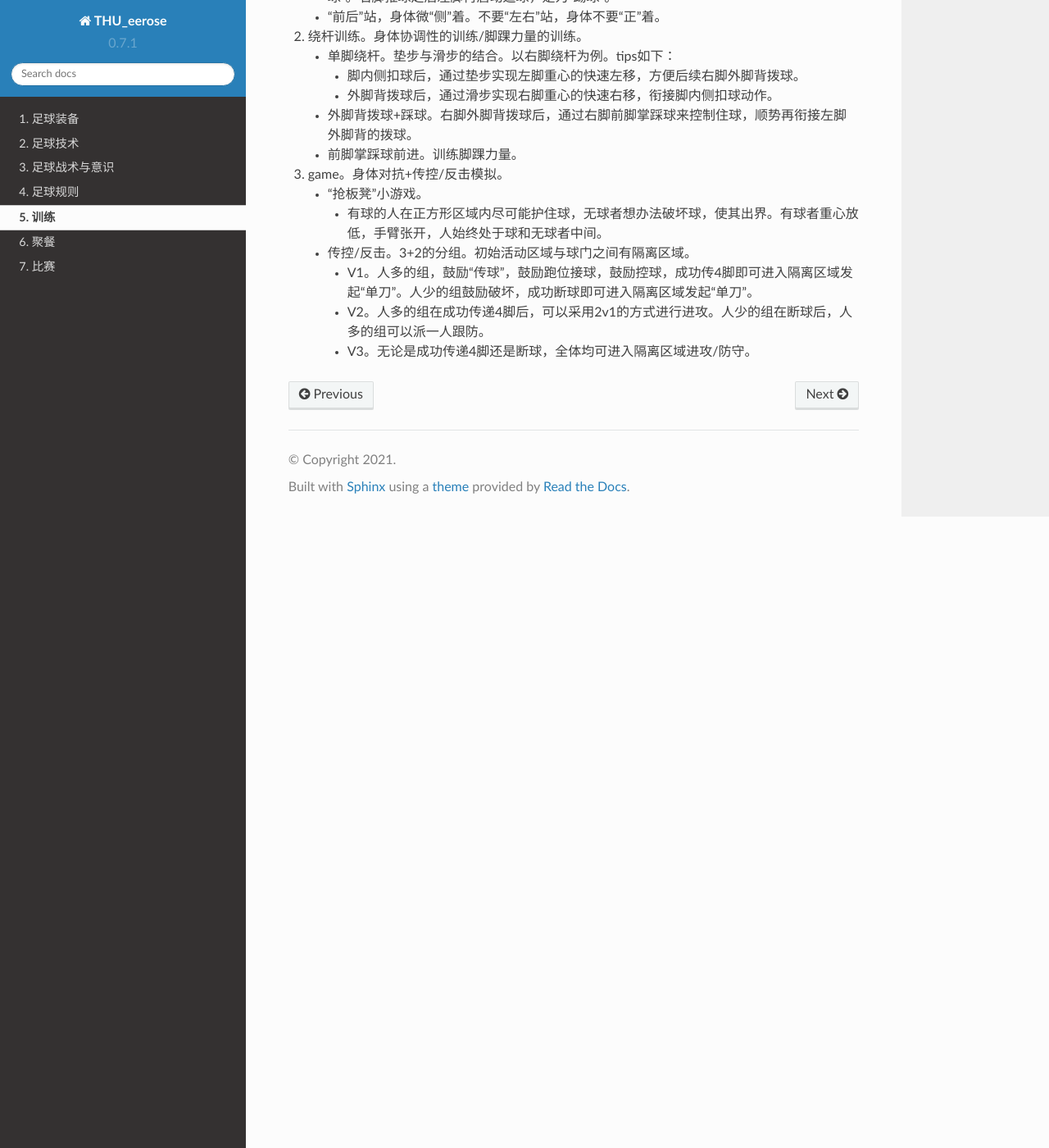
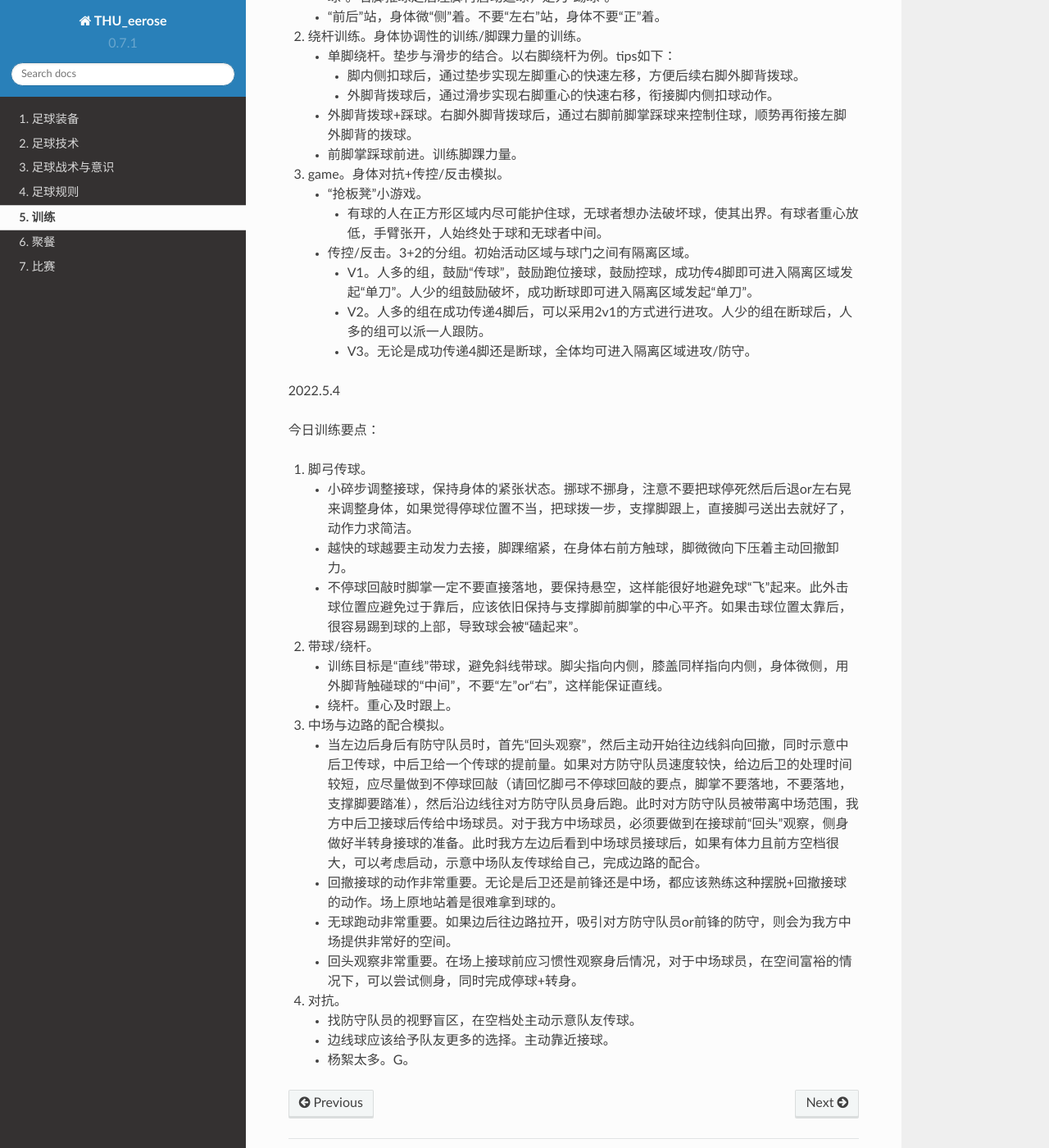
Before and after one commit to THUeerose/diary, a Sphinx documentation site: the page built from source/training.md, in a window 1280 px wide and 1400 px high, scrolled down 1863 px. Shown: the whole window at 82% size. Built offline with Sphinx 7.4.7 and the Read the Docs theme 2.0.0, drawn with Linux system fonts in a browser that asks for light colours.

Commit message:
20220504

```diff
--- a/source/training.md
+++ b/source/training.md
@@ -52,3 +52,26 @@
         - V1。人多的组，鼓励“传球”，鼓励跑位接球，鼓励控球，成功传4脚即可进入隔离区域发起“单刀”。人少的组鼓励破坏，成功断球即可进入隔离区域发起“单刀”。
         - V2。人多的组在成功传递4脚后，可以采用2v1的方式进行进攻。人少的组在断球后，人多的组可以派一人跟防。
         - V3。无论是成功传递4脚还是断球，全体均可进入隔离区域进攻/防守。
+
+2022.5.4
+
+今日训练要点：
+1. 脚弓传球。
+    - 小碎步调整接球，保持身体的紧张状态。挪球不挪身，注意不要把球停死然后后退or左右晃来调整身体，如果觉得停球位置不当，把球拨一步，支撑脚跟上，直接脚弓送出去就好了，动作力求简洁。
+    - 越快的球越要主动发力去接，脚踝缩紧，在身体右前方触球，脚微微向下压着主动回撤卸力。
+    - 不停球回敲时脚掌一定不要直接落地，要保持悬空，这样能很好地避免球“飞”起来。此外击球位置应避免过于靠后，应该依旧保持与支撑脚前脚掌的中心平齐。如果击球位置太靠后，很容易踢到球的上部，导致球会被“磕起来”。
+
+2. 带球/绕杆。
+    - 训练目标是“直线”带球，避免斜线带球。脚尖指向内侧，膝盖同样指向内侧，身体微侧，用外脚背触碰球的“中间”，不要“左”or“右”，这样能保证直线。
+    - 绕杆。重心及时跟上。
+
+3. 中场与边路的配合模拟。
+    - 当左边后身后有防守队员时，首先“回头观察”，然后主动开始往边线斜向回撤，同时示意中后卫传球，中后卫给一个传球的提前量。如果对方防守队员速度较快，给边后卫的处理时间较短，应尽量做到不停球回敲（请回忆脚弓不停球回敲的要点，脚掌不要落地，不要落地，支撑脚要踏准），然后沿边线往对方防守队员身后跑。此时对方防守队员被带离中场范围，我方中后卫接球后传给中场球员。对于我方中场球员，必须要做到在接球前“回头”观察，侧身做好半转身接球的准备。此时我方左边后看到中场球员接球后，如果有体力且前方空档很大，可以考虑启动，示意中场队友传球给自己，完成边路的配合。
+    - 回撤接球的动作非常重要。无论是后卫还是前锋还是中场，都应该熟练这种摆脱+回撤接球的动作。场上原地站着是很难拿到球的。
+    - 无球跑动非常重要。如果边后往边路拉开，吸引对方防守队员or前锋的防守，则会为我方中场提供非常好的空间。
+    - 回头观察非常重要。在场上接球前应习惯性观察身后情况，对于中场球员，在空间富裕的情况下，可以尝试侧身，同时完成停球+转身。
+
+4. 对抗。
+    - 找防守队员的视野盲区，在空档处主动示意队友传球。
+    - 边线球应该给予队友更多的选择。主动靠近接球。
+    - 杨絮太多。G。
```
